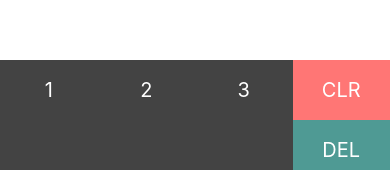
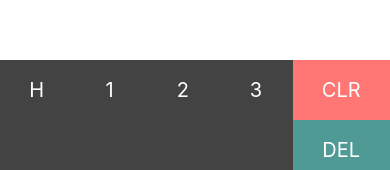
Before and after one commit to jamalhassouni/react-native-calculator, a React Native app: screen / in a window 390 px wide. Shown: the part 193-363 px from the top of the page. Built offline with nearby package versions, Linux system fonts and the light colour scheme.

Commit message:
fix:Fix calculation operations when deleted

```diff
--- a/App.js
+++ b/App.js
@@ -16,7 +16,8 @@ export default class App extends React.Component {
       numbers: [1, 2, 3, 4, 5, 6, 7, 8, 9, 0],
       lastexpression: [],
       expression: "",
-      result: ""
+      result: "",
+      historyExpression: ""
     };
     this._assembleExpression = this._assembleExpression.bind(this);
     this._calculateResult = this._calculateResult.bind(this);
@@ -31,6 +32,10 @@ export default class App extends React.Component {
       this._rollbackExpression();
     } else if (symbol === "CLR") {
       this._clearExpression();
+    } else if (symbol == "H") {
+      this.setState(prevState => ({
+        expression: prevState.historyExpression
+      }));
     } else {
       this._assembleExpression(symbol);
     }
@@ -44,32 +49,49 @@ export default class App extends React.Component {
       });
   }
   _rollbackExpression() {
-    let newExperssion = this.state.lastexpression.pop();
+    if (this.state.expression !== "") {
       let result = this.state.result;
+      let preLastSecond;
+      let newExperssion = this.state.expression.split("");
+      newExperssion = newExperssion.slice(0, newExperssion.length - 1);
       try {
         result = math.eval(newExperssion.join(""));
-      this.setState(prevState => ({
-        lastexpression:  prevState.lastexpression,
-        expression: newExperssion,
-        result: result
-      }));
       } catch (e) {
-      newExperssion =  newExperssion.split("");
         let lastChar = newExperssion[newExperssion.length - 1];
         if (this.state.operations.indexOf(lastChar) > -1) {
-        console.log("equal");
-        result = 0; // math.eval(arr.join(""));
+          preLastSecond = newExperssion[newExperssion.length - 3];
+          if (preLastSecond == "(") {
+            result =
+              newExperssion.slice(0, newExperssion.length - 1).join("") + ")";
+            result = math.eval(result);
           } else {
-        //lastChar = arr.pop();
-        console.log("not equal");
-        result = 1; //math.eval(arr.join(""));
+            result = newExperssion.slice(0, newExperssion.length - 1).join("");
+            try {
+              result = math.eval(result);
+            } catch (e) {
+              console.log("ReferenceError: ", e);
+            }
+          }
+        } else {
+          if (
+            !(this.state.brackets.indexOf(lastChar) > -1) &&
+            !this.state.numbers.includes(Number(lastChar))
+          ) {
+            result = newExperssion.slice(0, newExperssion.length - 1).join("");
+            try {
+              result = math.eval(result);
+            } catch (e) {
+              console.log("ReferenceError: ", e);
+            }
+          }
         }
       }
       this.setState(prevState => ({
-      expression: prevState.lastexpression.pop(),
         lastexpression: prevState.lastexpression,
+        expression: newExperssion.join(""),
         result: result
       }));
+    }
   }
 
   _assembleExpression(symbol) {
@@ -124,11 +146,12 @@ export default class App extends React.Component {
     } catch (e) {
       result = "Syntax Error";
     }
-    this.setState({
+    this.setState(prevState => ({
       result: "",
       expression: result,
+      historyExpression: prevState.expression,
       resultTextStyle: { fontSize: 40, fontWeight: "300" }
-    });
+    }));
   }
 
   render() {
@@ -151,6 +174,7 @@ export default class App extends React.Component {
         <View style={styles.buttons}>
           <View style={styles.numbers}>
             <View style={styles.numgroup}>
+              <Key symbol={"H"} echoSymbol={this._echoSymbol} />
               <Key symbol={"1"} echoSymbol={this._echoSymbol} />
               <Key symbol={"2"} echoSymbol={this._echoSymbol} />
               <Key symbol={"3"} echoSymbol={this._echoSymbol} />
```
Lines whose indentation alone changed are shown as unchanged.
